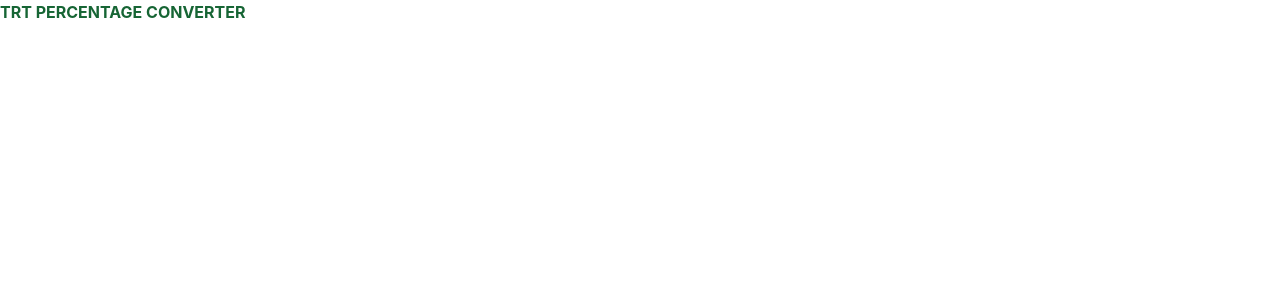
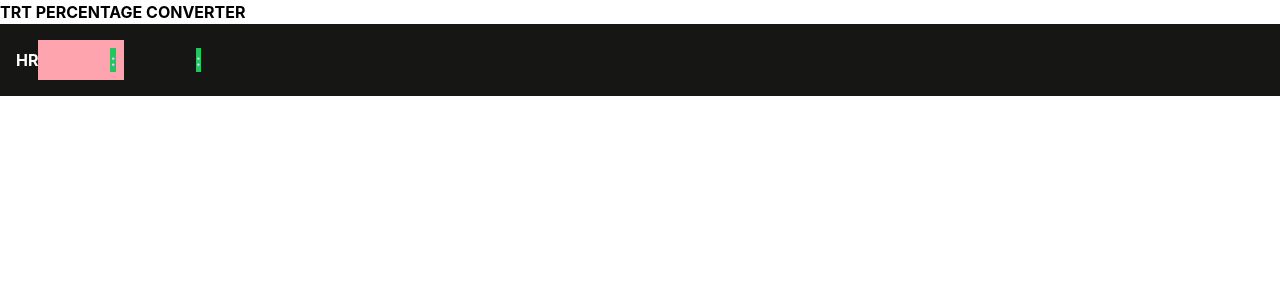
Before and after one commit to prxncxss03/trt-percentage-converter, a React (Create React App) app: page / in a window 1280 px wide. Shown: the top 300 px of the page. Built offline with nearby package versions, Linux system fonts and the light colour scheme.

Commit message:
add time folder, colon, timeboard and time input

```diff
--- a/src/App.js
+++ b/src/App.js
@@ -1,7 +1,10 @@
+import { TimeBoard } from "./components/time/TimeBoard";
+
 function App() {
   return (
     <div >
-      <h1 className="font-bold text-green-800">TRT PERCENTAGE CONVERTER</h1>
+      <h1 className="font-bold">TRT PERCENTAGE CONVERTER</h1>
+      <TimeBoard />
     </div>
   );
 }
--- /dev/null
+++ b/src/components/time/Colon.js
@@ -0,0 +1,7 @@
+export const Colon = () => {
+    return (
+        <div className="flex items-center bg-gray-200 justify-center text-e4c1f9 font-bold mx-2">
+            <span className="bg-green-500">:</span>
+        </div>
+    );
+}
--- /dev/null
+++ b/src/components/time/TimeBoard.js
@@ -0,0 +1,18 @@
+import { TimeInput } from "./TimeInput";
+import { Colon } from "./Colon";
+export const TimeBoard = ({ time }) => {
+    return (
+        <div className="flex items-center bg-161614 p-4 ">
+        <label htmlFor="time" className=" font-bold text-white">
+            HR
+        </label>
+        <div className="flex items-center bg-rose-300">
+            <TimeInput time={time}  />
+            <Colon />
+        </div>
+            <TimeInput time={time}  />
+            <Colon />
+            <TimeInput time={time}  label="SECS"/>
+        </div>
+    );
+}
--- /dev/null
+++ b/src/components/time/TimeInput.js
@@ -0,0 +1,15 @@
+
+export const TimeInput = ({ time,setTime }) => {
+    return (
+        <div className="flex flex-col items-center">
+        <input
+            type="number"
+            name="time"
+            id="time"
+            value={time}
+            onChange={(e) => setTime(e.target.value)}
+            className="rounded-md p-2 bg-transparent text-e4c1f9 font-bold w-16 outline-none"
+        />
+        </div>
+    );
+}
--- a/src/index.css
+++ b/src/index.css
@@ -1,6 +1,15 @@
 @tailwind base;
 @tailwind components;
 @tailwind utilities;
+@layer base {
+  input[type='number']::-webkit-outer-spin-button,
+  input[type='number']::-webkit-inner-spin-button,
+  input[type='number'] {
+    -webkit-appearance: none;
+    margin: 0;
+    -moz-appearance: textfield !important;
+  }
+}
 
 @import url('https://fonts.googleapis.com/css2?family=Inter:wght@100;200;300;400;500;600;700;800;900&display=swap');
 
--- a/tailwind.config.js
+++ b/tailwind.config.js
@@ -4,7 +4,14 @@
     "./src/**/*.{js,jsx,ts,tsx}",
   ],
   theme: {
-    extend: {},
+    extend: {
+      colors: {
+        e4c1f9: "#e4c1f9",
+        d0f4de: "#d0f4de",
+        d84040: "#d84040",
+        161614: "#161614",
+    },
   },
   plugins: [],
 }
+}
```
